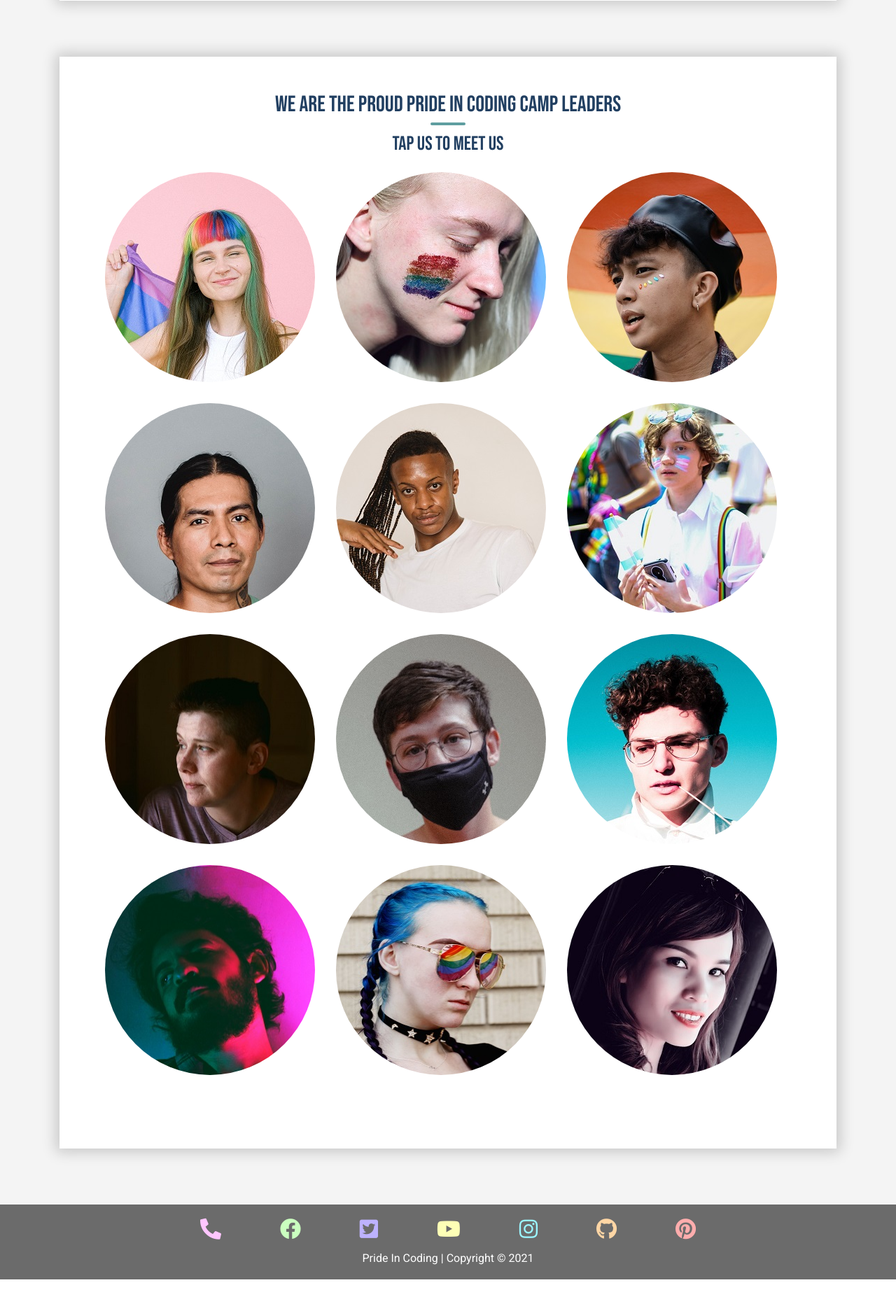
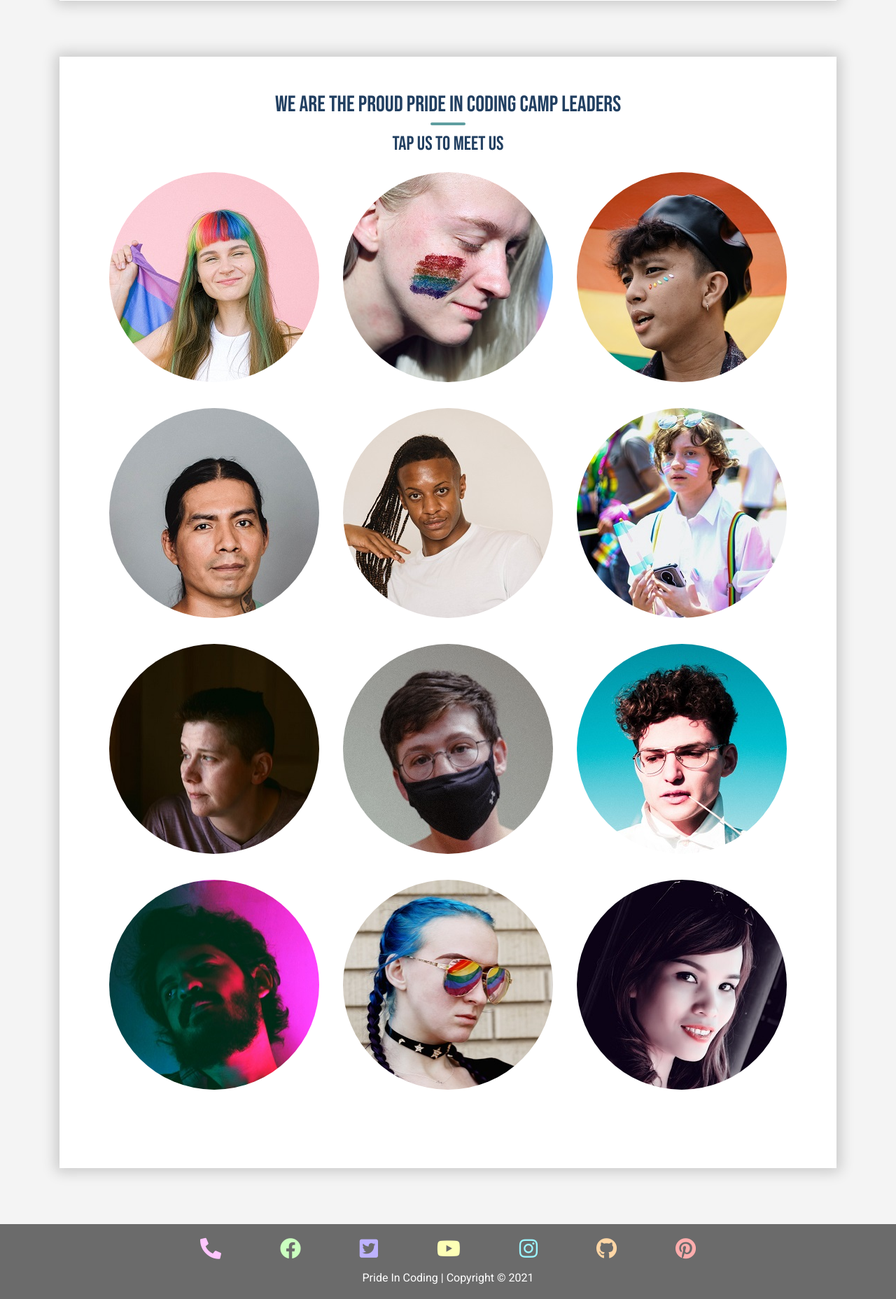
Before and after one commit to kimkesdev/Pride-In-Coding, a Flask app: page /about-us in a window 1280 px wide. Shown: the part 1065-2921 px from the top of the page at 70% size. Before the commit the page ends 2893 px from the top, so only its background shows below. Run offline with Flask 2, Linux system fonts and the light colour scheme; some libraries are stand-ins or nearby versions.

Commit message:
about leaders cards aligning

```diff
--- a/static/css/style.css
+++ b/static/css/style.css
@@ -226,7 +226,8 @@ h2:after{
 }
 
 .about-column {
-    float: left;
+    display: block;
+    display: inline-block;
     padding: 15px 15px;
 }
 
```
